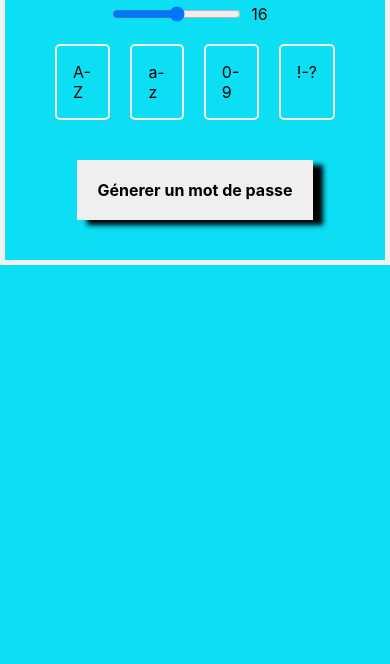
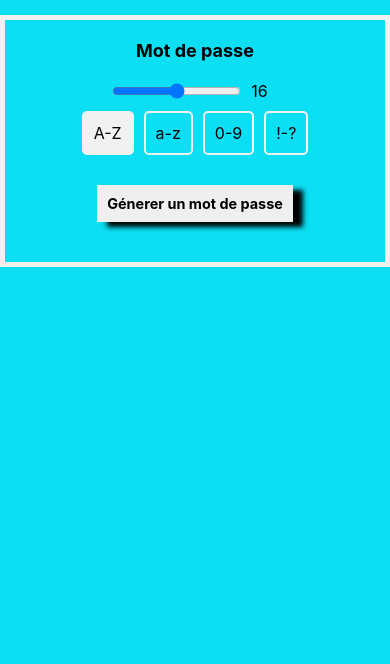
Before and after one commit to captainMoh/captainMoh.github.io, a plain HTML site: page index.html in a window 390 px wide. Shown: the part 180-844 px from the top of the page. Drawn offline with Linux system fonts and the light colour scheme.

Commit message:
v2 géné de mot de passe

```diff
--- a/index.html
+++ b/index.html
@@ -9,9 +9,7 @@
 </head>
 <body>
     <div class="main-container">
-        <div class="mot-de-passe">
-            Mot de passe
-        </div>
+        <input type="text" class="mot-de-passe" value="Mot de passe"/>
 
         <div class="barre">
             <input class="range" type="range" min="8" max="24" step="1" />
@@ -19,7 +17,7 @@
         </div>
 
         <div class="filtre">
-            <div class="btn btnMaj">A-Z</div>
+            <div class="btn btnMaj active">A-Z</div>
             <div class="btn btnMin">a-z</div>
             <div class="btn btnNum">0-9</div>
             <div class="btn btnSpe">!-?</div>
--- a/index.js
+++ b/index.js
@@ -46,6 +46,10 @@ boutton.addEventListener('click', () =>{
          val.push(tableau[valeur])
     }
 
-    mdp.innerText = val.join('')
-    //console.log(val.join(''))
+    mdp.value = val.join('')
+
+    mdp.select()
+    document.execCommand('copy')
+    boutton.innerText = 'Copié !'
+    setTimeout(() => boutton.innerText = 'Génerer un mot de passe', 500)
 })
--- a/style.css
+++ b/style.css
@@ -16,16 +16,32 @@ body {
   justify-content: center;
   align-items: center;
   position: relative;
-  width: 100vw;
+  width: 600px;
   height: auto;
   margin: 100px auto;
   border: 5px solid #f1f1f1;
   padding: 20px;
 }
+@media (max-width: 615px) {
+  .main-container {
+    width: 100vw;
+    margin-top: 50%;
+  }
+}
 
 .mot-de-passe {
   font-size: xx-large;
   font-weight: bolder;
+  border: none;
+  background: #0CDEF3;
+  width: 100%;
+  text-align: center;
+  outline: none;
+}
+@media (max-width: 615px) {
+  .mot-de-passe {
+    font-size: large;
+  }
 }
 
 .barre {
@@ -38,7 +54,7 @@ body {
 
 .filtre {
   display: flex;
-  margin: 20px;
+  margin: 10px;
 }
 .filtre .btn {
   border: 2px solid #f1f1f1;
@@ -46,6 +62,12 @@ body {
   margin: 0 10px;
   border-radius: 5px;
   cursor: pointer;
+}
+@media (max-width: 615px) {
+  .filtre .btn {
+    padding: 10px;
+    margin: 0 5px;
+  }
 }
 .filtre .active {
   background: #f1f1f1;
@@ -64,5 +86,11 @@ body {
   transform: scale(1.1);
   transition: 0.3s linear;
 }
+@media (max-width: 615px) {
+  .boutton {
+    padding: 10px;
+    font-size: 0.9rem;
+  }
+}
 
 /*# sourceMappingURL=style.css.map */
```
